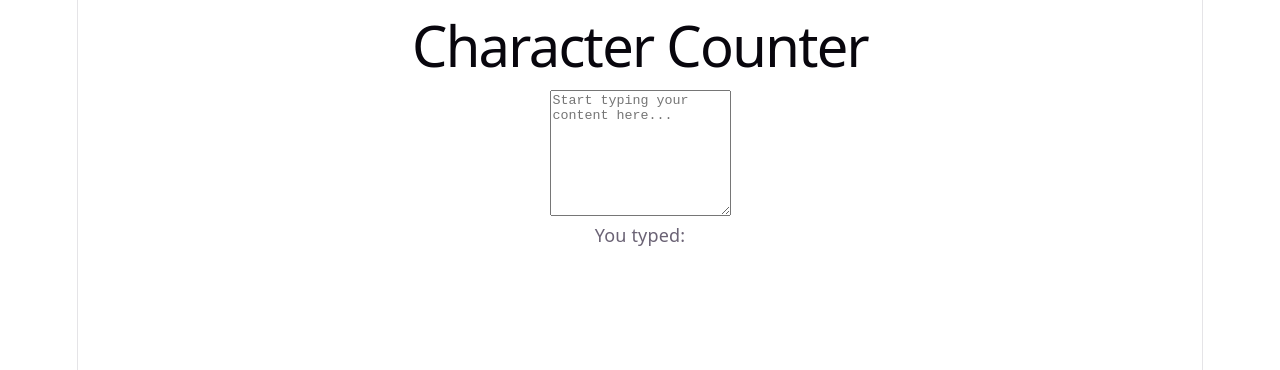
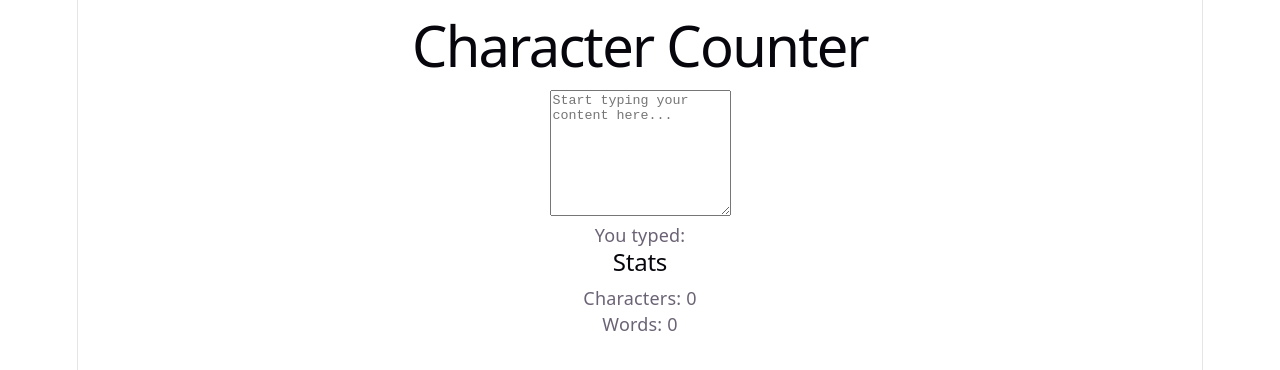
Before and after one commit to Cerra1024/Lab2-StateandEvents, a React (Vite) app: page / in a window 1280 px wide. Shown: the top 370 px of the page. Built offline with nearby package versions, Linux system fonts and the light colour scheme.

Commit message:
Added live character and word count

```diff
--- a/src/App.tsx
+++ b/src/App.tsx
@@ -3,6 +3,15 @@ import TextInput from './components/TextInput/TextInput';
 
 function App() {
   const [text, setText] = useState('');
+
+  const characterCount = text.length;
+
+  const words = text
+    .trim()
+    .split(/\s+/)
+    .filter((word) => word.length > 0);
+
+  const wordCount = text.trim() === '' ? 0 : words.length;
 
   const handleTextChange = (newText: string) => {
     setText(newText);
@@ -16,6 +25,10 @@ function App() {
 
       <p>You typed:</p>
       <p>{text}</p>
+
+      <h2>Stats</h2>
+      <p>Characters: {characterCount}</p>
+      <p>Words: {wordCount}</p>
     </main>
   );
 }
```
